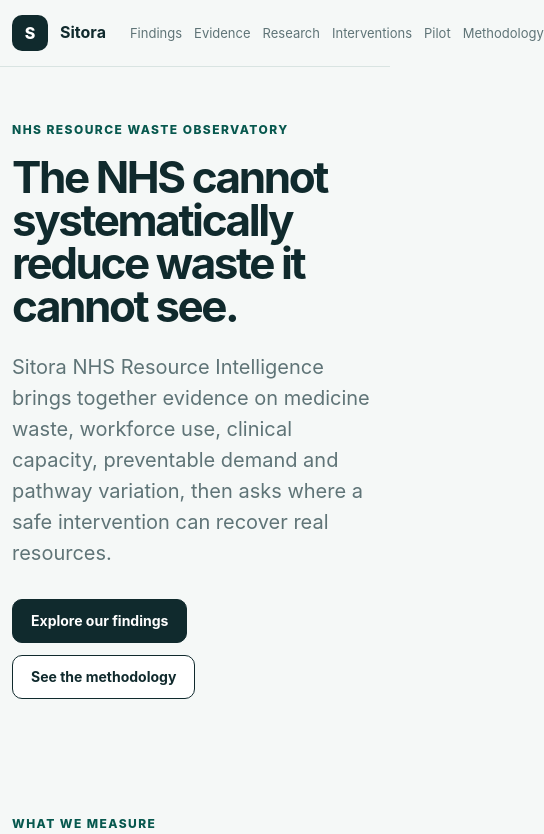
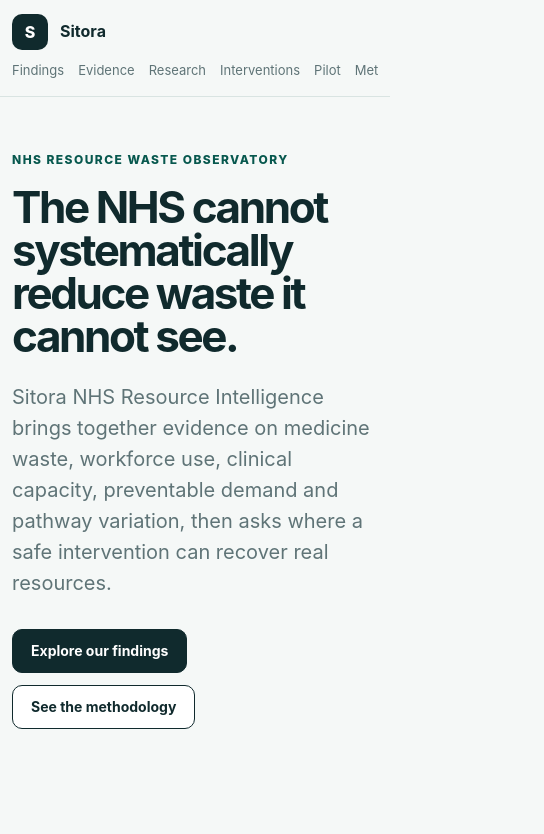
Before and after one commit to Nylon1/NHS, a Next.js app: page / in a window 390 px wide. Shown: the top 834 px of the page, 544 px wide, since content can reach past the window. Built offline with nearby package versions, Linux system fonts and the light colour scheme.

Commit message:
Improve navigation responsiveness

```diff
--- a/app/globals.css
+++ b/app/globals.css
@@ -28,11 +28,12 @@
   border-bottom: 1px solid var(--line);
 }
 .header-inner { min-height: 74px; display: flex; align-items: center; justify-content: space-between; gap: 24px; }
-.brand { display: flex; align-items: center; gap: 12px; }
+.brand { display: flex; align-items: center; gap: 12px; flex: 0 0 auto; }
 .brand-mark { width: 36px; height: 36px; border-radius: 10px; background: var(--ink); color: white; display: grid; place-items: center; font-weight: 800; }
 .brand span:last-child { display: grid; line-height: 1.1; }
 .brand small { color: var(--muted); font-size: 11px; margin-top: 4px; }
-nav { display: flex; gap: 22px; color: var(--muted); font-size: 14px; }
+nav { display: flex; gap: 22px; color: var(--muted); font-size: 14px; align-items: center; }
+nav a { white-space: nowrap; }
 nav a:hover { color: var(--accent-dark); }
 .hero { padding: 84px 0 58px; }
 .eyebrow { color: var(--accent-dark); text-transform: uppercase; letter-spacing: .12em; font-size: 12px; font-weight: 800; }
@@ -86,15 +87,16 @@
 .footer-grid strong { color: var(--ink); }
 .footer-note { margin: 0; }
 
-@media (max-width: 900px) {
+@media (max-width: 980px) {
+  .header-inner { align-items: flex-start; padding: 14px 0; flex-direction: column; gap: 10px; }
+  nav { width: 100%; overflow-x: auto; padding-bottom: 2px; scrollbar-width: thin; }
   .metric-grid, .process { grid-template-columns: repeat(2, 1fr); }
   .card-grid, .two-col, .footer-grid { grid-template-columns: 1fr; }
 }
 @media (max-width: 640px) {
   .shell { width: min(100% - 24px, 1180px); }
-  .header-inner { min-height: 66px; }
   .brand small { display: none; }
-  nav { gap: 12px; font-size: 13px; }
+  nav { gap: 14px; font-size: 13px; }
   .hero { padding-top: 54px; }
   .metric-grid, .process { grid-template-columns: 1fr; }
   .section-head { display: block; }
```
